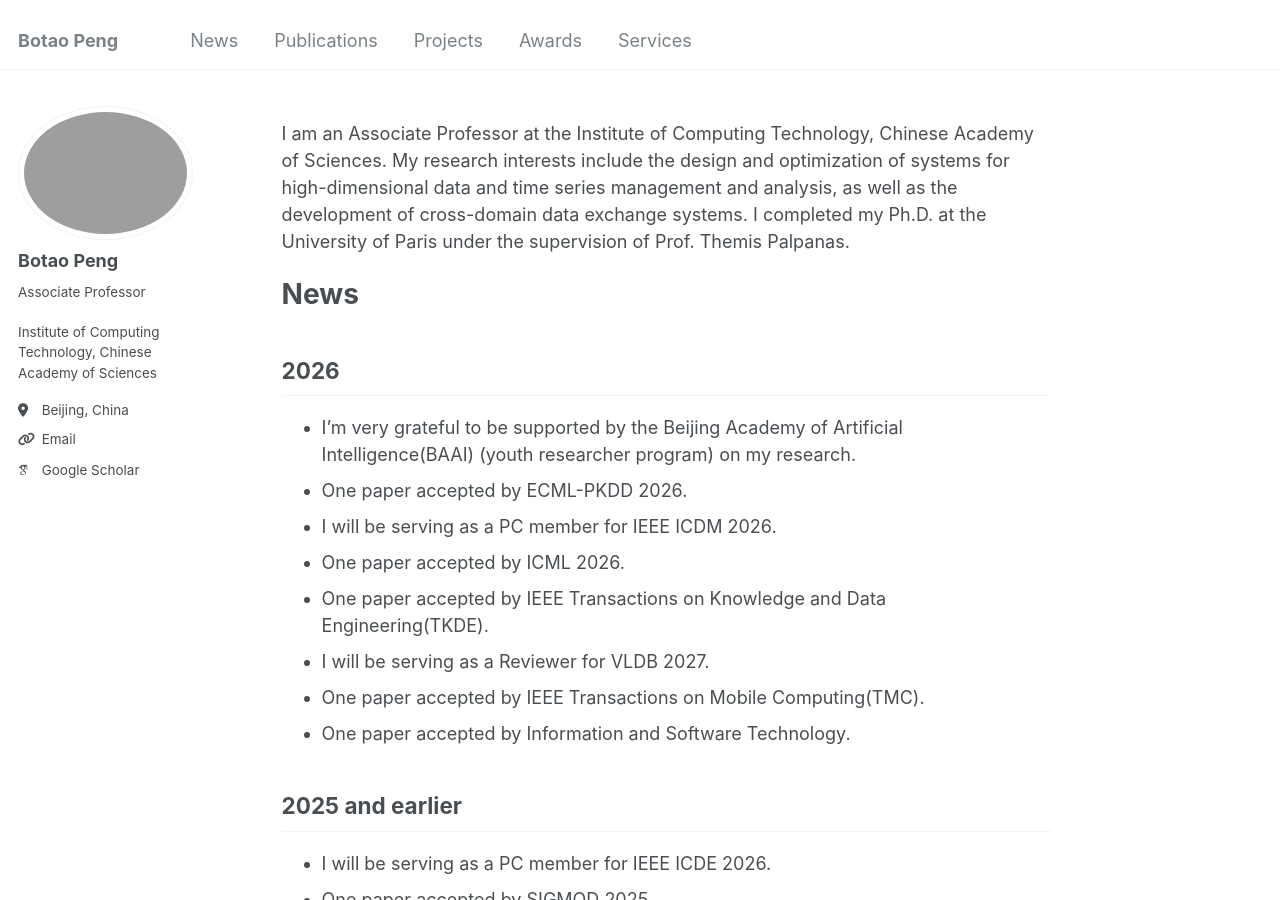
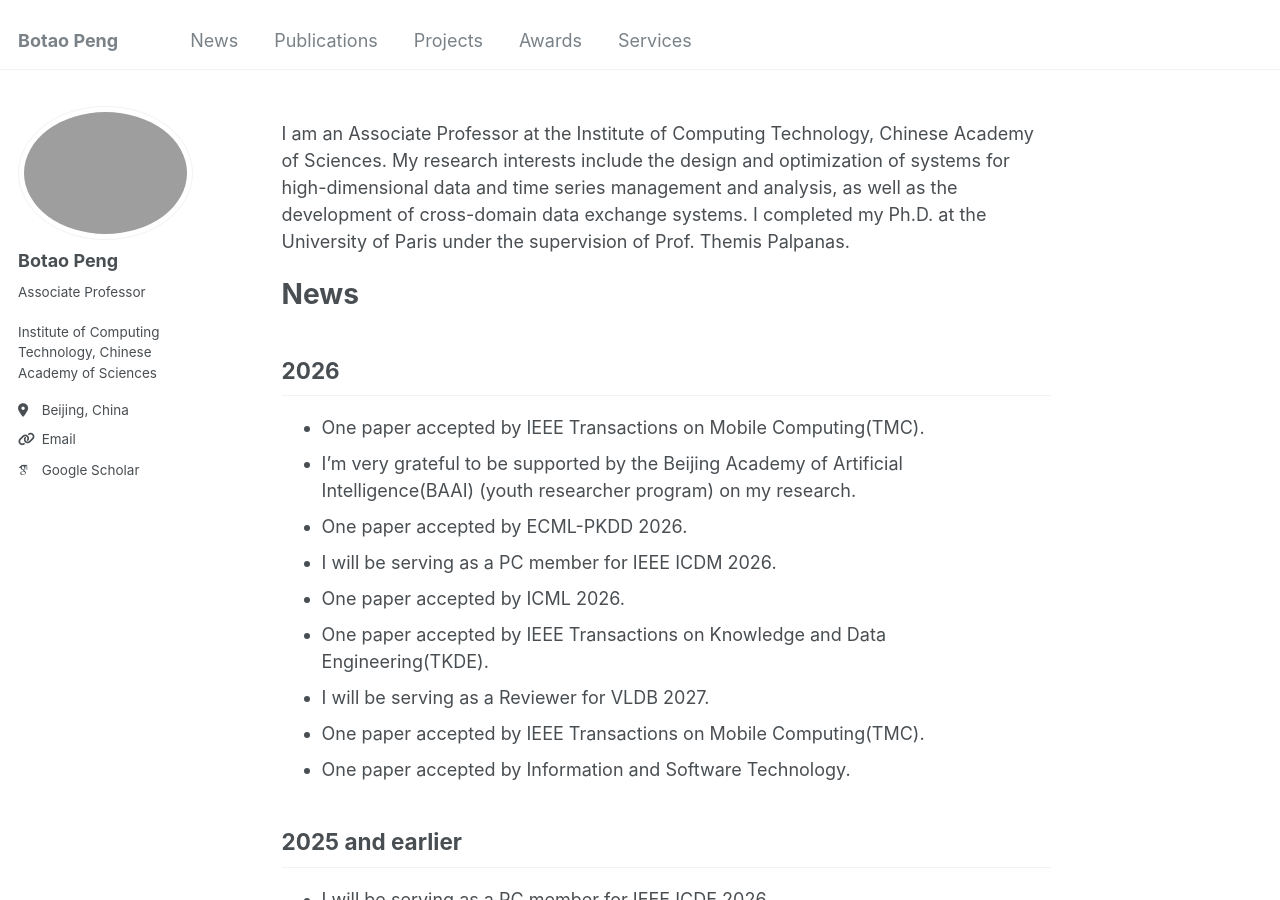
Before and after one commit to BotaoPENG/botaopeng.github.io, a Jekyll site: the page built from _pages/about.md, in a window 1280 px wide and 900 px high. Built offline with Jekyll 4.4.1, drawn with Linux system fonts in a browser that asks for light colours; some web fonts are replaced.

Commit message:
Update about.md

```diff
--- a/_pages/about.md
+++ b/_pages/about.md
@@ -11,6 +11,7 @@ I am an Associate Professor at the Institute of Computing Technology, Chinese Ac
 # News {#news}
 
 ## 2026
+- One paper accepted by IEEE Transactions on Mobile Computing(TMC).
 - I’m very grateful to be supported by the Beijing Academy of Artificial Intelligence(BAAI) (youth researcher program) on my research.
 - One paper accepted by ECML-PKDD 2026.
 - I will be serving as a PC member for IEEE ICDM 2026.
```
